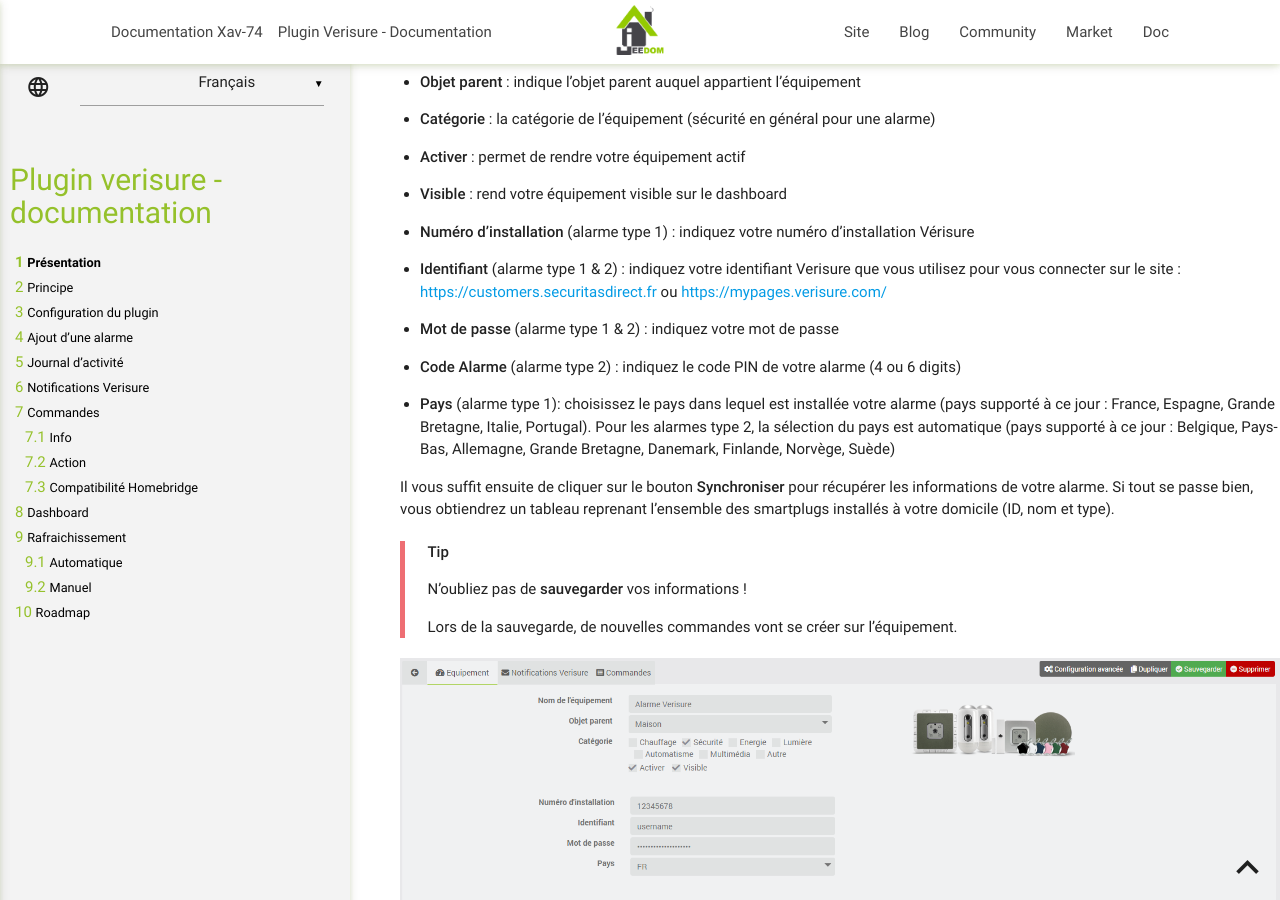
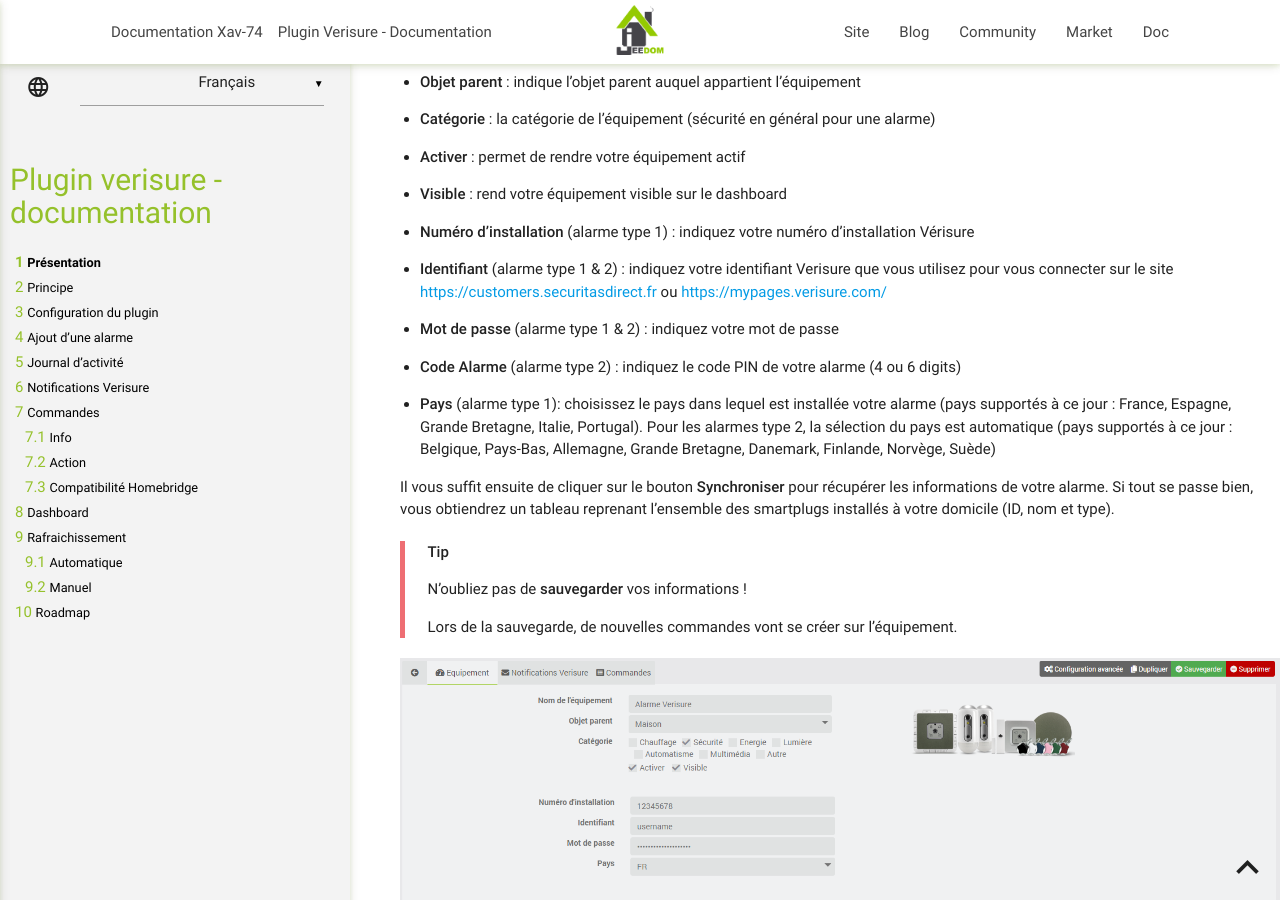
Before and after one commit to Xav-74/Documentation, a Jekyll site: the page built from verisure/fr_FR/index.md, in a window 1280 px wide and 900 px high, scrolled down 2374 px. Built offline with Jekyll 4.4.1, drawn with Linux system fonts in a browser that asks for light colours; some of the changed text lies outside the part shown.

Commit message:
Integration alarm type 2

```diff
--- a/verisure/fr_FR/index.md
+++ b/verisure/fr_FR/index.md
@@ -65,13 +65,13 @@
 
 -   **Numéro d'installation** (alarme type 1) : indiquez votre numéro d'installation Vérisure
 
--   **Identifiant** (alarme type 1 & 2) : indiquez votre identifiant Verisure que vous utilisez pour vous connecter sur le site : [https://customers.securitasdirect.fr](https://customers.securitasdirect.fr) ou [https://mypages.verisure.com/](https://mypages.verisure.com)
+-   **Identifiant** (alarme type 1 & 2) : indiquez votre identifiant Verisure que vous utilisez pour vous connecter sur le site [https://customers.securitasdirect.fr](https://customers.securitasdirect.fr) ou [https://mypages.verisure.com/](https://mypages.verisure.com)
 
 -   **Mot de passe** (alarme type 1 & 2) : indiquez votre mot de passe
 
 -   **Code Alarme** (alarme type 2) : indiquez le code PIN de votre alarme (4 ou 6 digits)
 
--   **Pays** (alarme type 1): choisissez le pays dans lequel est installée votre alarme (pays supporté à ce jour : France, Espagne, Grande Bretagne, Italie, Portugal). Pour les alarmes type 2, la sélection du pays est automatique (pays supporté à ce jour : Belgique, Pays-Bas, Allemagne, Grande Bretagne, Danemark, Finlande, Norvège, Suède)
+-   **Pays** (alarme type 1): choisissez le pays dans lequel est installée votre alarme (pays supportés à ce jour : France, Espagne, Grande Bretagne, Italie, Portugal). Pour les alarmes type 2, la sélection du pays est automatique (pays supportés à ce jour : Belgique, Pays-Bas, Allemagne, Grande Bretagne, Danemark, Finlande, Norvège, Suède)
 
 
 Il vous suffit ensuite de cliquer sur le bouton **Synchroniser** pour récupérer les informations de votre alarme. Si tout se passe bien, vous obtiendrez un tableau reprenant l'ensemble des smartplugs installés à votre domicile (ID, nom et type).
```
Also changed, not shown: other parts of verisure/fr_FR/index.md (+1 -1 lines).
